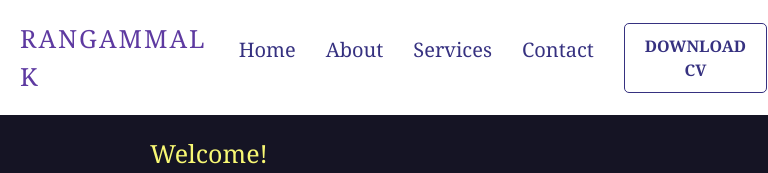
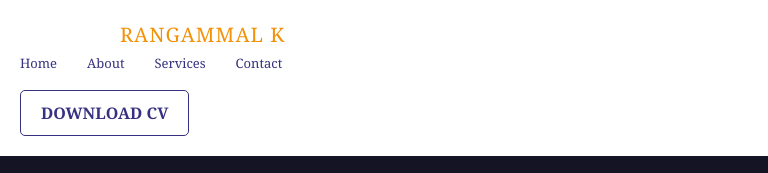
Before and after one commit to Rangammal/portfolio, a plain HTML site: page index.html in a window 768 px wide. Shown: the top 173 px of the page. Drawn offline with nearby package versions, Linux system fonts and the light colour scheme.

Commit message:
portfolio completed

```diff
--- a/assets/css/style.css
+++ b/assets/css/style.css
@@ -202,10 +202,22 @@ ul.social-icons {
         justify-content: center;
     }
 
-
-/* .tech-skill-bg {
-    background-image: url(./images/bg.jpg);
-    background-repeat: no-repeat;
-    background-position: center;
-    height: auto;
-} */
+    @media only screen and (min-width: 768px) and (max-width:1024px) {
+        header {
+            display: block;
+        }
+        header .logo {
+            letter-spacing: 1px;
+            color: #f29208;
+            font-size: 20px;
+            margin: 0px 100px;
+        }
+        header ul {
+            padding-left: 0px;
+            font-size: 16px;
+            text-align: center !important;
+        }
+        header ul li a {
+            font-size: 13px !important;
+        }
+    }
--- a/index.html
+++ b/index.html
@@ -19,7 +19,7 @@
         <div>
             <a href="./index.html"><span class="logo">RANGAMMAL K</span></a>
         </div>
-        <div>
+        <div class="header-menu">
             <ul>
                 <li><a href="#">Home</a></li>
                 <li><a href="#">About</a></li>
```
Lines whose indentation alone changed are shown as unchanged.
